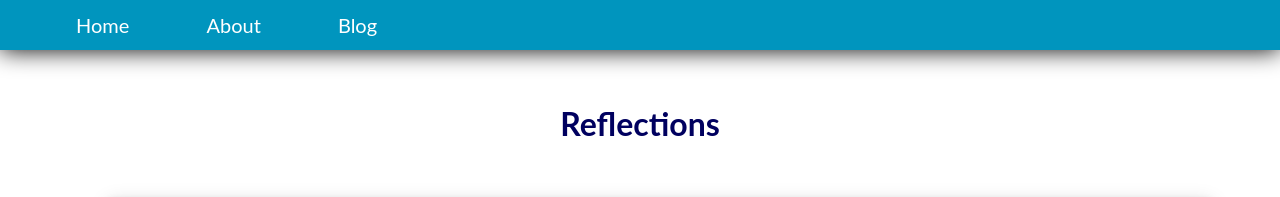
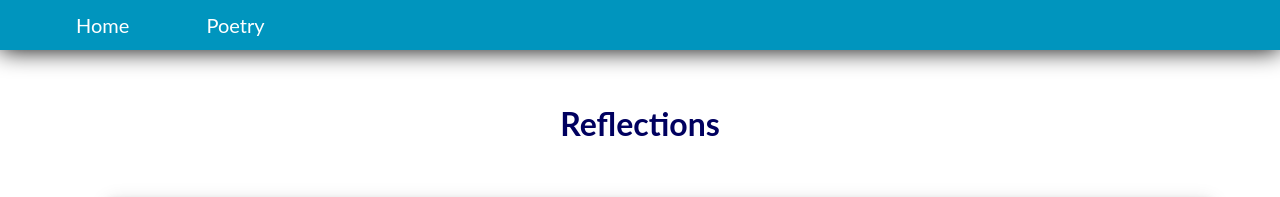
Before and after one commit to mumtazf/blog, a Jekyll site: the page built from docs/blog.html, in a window 1280 px wide. Shown: the top 197 px of the page. Built offline with Jekyll 4.4.1, drawn with Linux system fonts in a browser that asks for light colours.

Commit message:
Updated the site navigation

```diff
--- a/docs/_data/navigation.yml
+++ b/docs/_data/navigation.yml
@@ -1,6 +1,4 @@
 - name: Home
   link: index.html
-- name: About
-  link: bismillah.html
-- name: Blog
-  link: blog.html
+- name: Poetry
+  link: poetry.html
```
